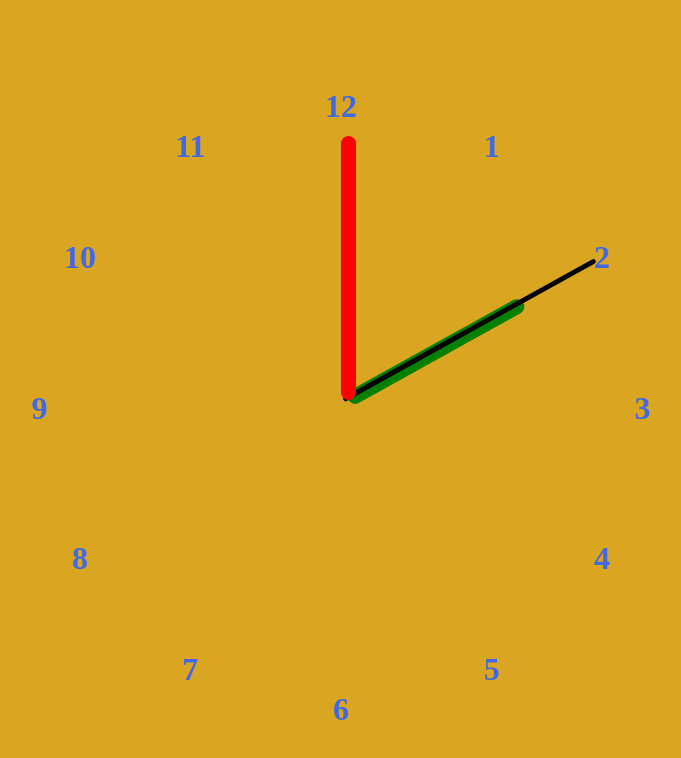
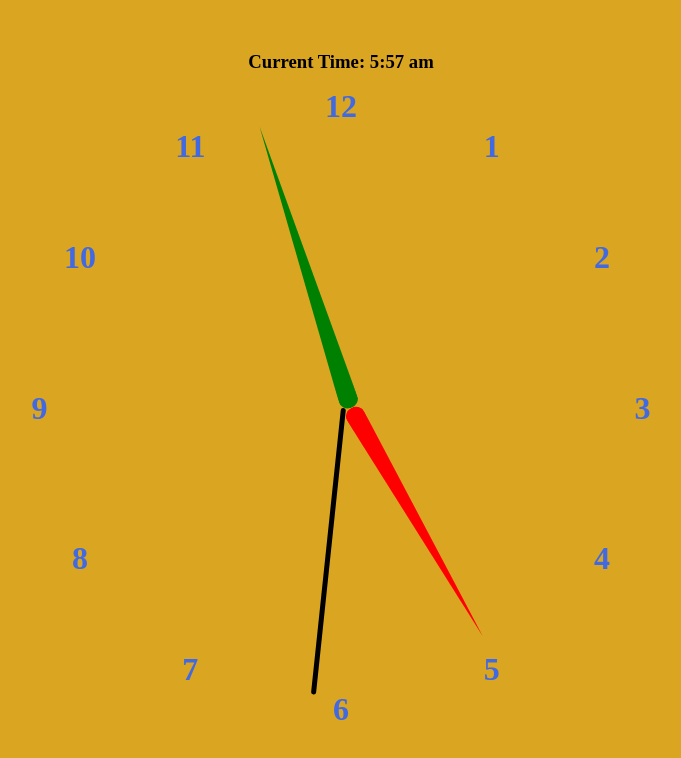
Before and after one commit to PhillipLam89/analog-clock, a plain HTML site: page index.html in a window 1280 px wide. Shown: the whole page, without its empty margins (299-980 px from the left). Drawn offline with Linux system fonts and the light colour scheme.

Commit message:
hands display properly and seconds cycle correctly

```diff
--- a/index.html
+++ b/index.html
@@ -9,6 +9,7 @@
   <link rel="stylesheet" href="./styles.css">
 </head>
 <body>
+  <h3>Current Time:</h3>
   <main class="clock-container">
       <div>
         <span>1</span>
@@ -23,10 +24,9 @@
         <span>10</span>
         <span>11</span>
         <span>12</span>
-
       </div>
+      <section class="minute-hand"></section>
       <section class="hour-hand"></section>
-      <section class="minute-hand"></section>
       <section class="seconds-hand"></section>
   </main>
 
--- a/main.js
+++ b/main.js
@@ -1,6 +1,45 @@
 
 const clockNumbers = document.querySelectorAll('span')
+for (let val of clockNumbers) val.textContent = ''
+const secondsHand = document.querySelector('.seconds-hand')
+const minuteHand = document.querySelector('.minute-hand')
+const hourHand = document.querySelector('.hour-hand')
+const digitalCurrentTime = document.querySelector('h3')
 
-for (let val of clockNumbers) {
-  val.textContent = ''
+let seconds;
+
+function getCurrentTime(date) {
+  let hours = date.getHours();
+  let minutes = date.getMinutes();
+  seconds = Number(date.getSeconds())
+
+  const ampm = hours >= 12 ? 'pm' : 'am';
+  hours = hours % 12;
+  hours = hours ? hours : 12;
+  hourHand.style.transform = `rotate(${hours*30}deg)`
+  minuteHand.style.transform = `rotate(${minutes*6}deg)`
+  minutes = minutes < 10 ? '0'+minutes : minutes;
+
+
+  const strTime = hours + ':' + minutes + ' ' + ampm;
+  return strTime;
 }
+console.log(getCurrentTime(new Date));
+console.log('current seconds', seconds)
+
+
+
+
+
+setInterval(function() {
+  digitalCurrentTime.textContent = `Current Time: ${getCurrentTime(new Date)}`
+  let currentSeconds = new Date
+  seconds = currentSeconds.getSeconds()
+  secondsHand.style.transform = `rotate(${seconds*6}deg)`
+
+  if (seconds >= 59) {
+      let currentHour = (Number(getCurrentTime(new Date).split('').slice(0,2).join(',').replace(',', '')))
+      hourHand.style.transform = `rotate(${currentHour*30}deg)`
+  }
+
+},10)
--- a/styles.css
+++ b/styles.css
@@ -7,9 +7,16 @@
 body {
   height: 100vh;
   background: goldenrod;
+  position: relative;
+}
+
+h3 {
+  position: absolute;
+  top: 3%;
+  width: 100%;
+  text-align: center;
 }
 main {
-
   height: inherit;
 }
 
@@ -38,23 +45,25 @@ span {
   bottom: 50%;
   left: 50%;
   top: 17%;
-  width: 15px;
+  width: 20px;
   /* height: 150px; */
   background-color: red;
   border-radius: 10px;
   transform-origin: bottom;
   z-index: 1;
+  clip-path: polygon(50% 0%, 0% 100%, 100% 100%);
 }
 .minute-hand {
   position: absolute;
-  top: 25%;
+  top: 13%;
   bottom: 50%;
   left: 50%;
-  width: 15px;
+  width: 20px;
   transform-origin: bottom;
   background-color: green;
   border-radius: 10px;
   transform: rotate(61deg);
+  clip-path: polygon(50% 0%, 0% 100%, 100% 100%);
 }
 .seconds-hand {
   position: absolute;
@@ -63,9 +72,9 @@ span {
   left: 50%;
   width: 5px;
   transform-origin: bottom;
-  background-color: black;
+  background: black;
   border-radius: 10px;
-  transform: rotate(61deg);
+
 }
 
 span {
```
